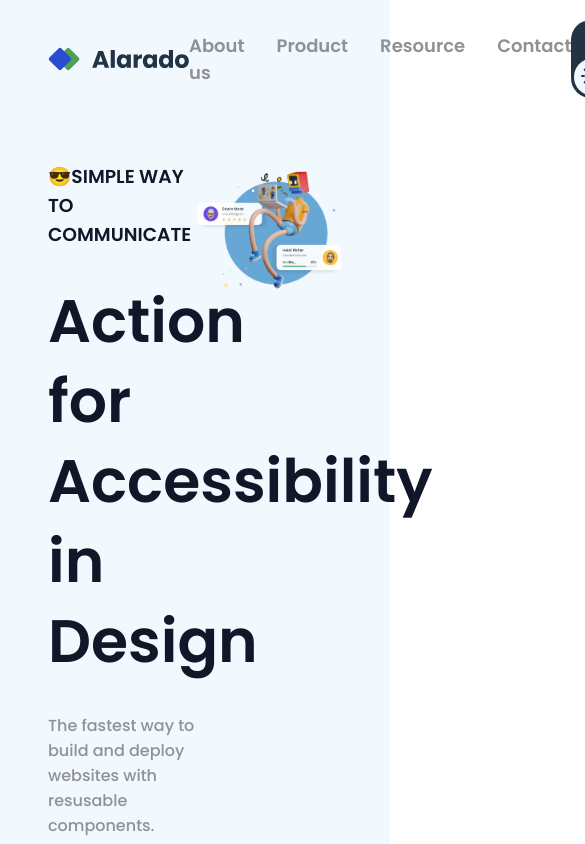
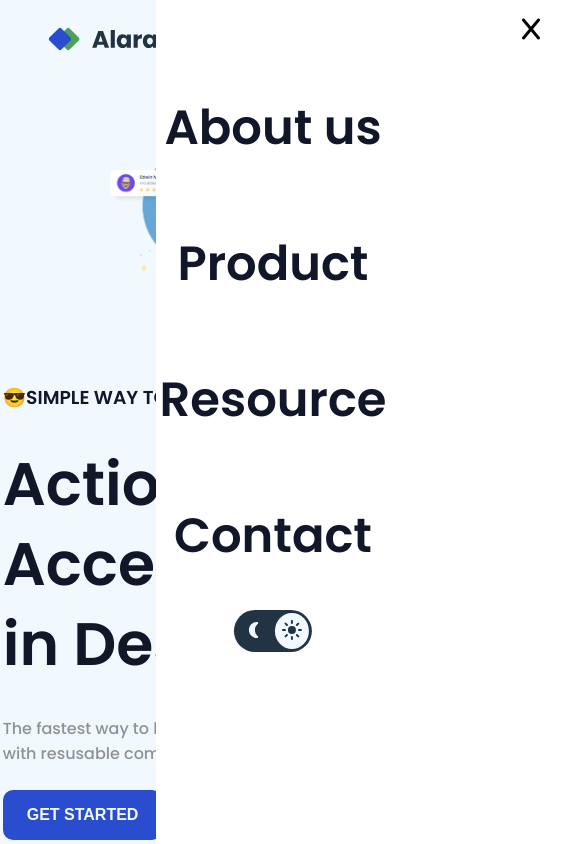
Before and after one commit to BRivasTorres/dev-challenges, a plain HTML site: page Simple Homepage/index.html in a window 390 px wide. Shown: the top 844 px of the page, 585 px wide, since content can reach past the window. Drawn offline with Linux system fonts and the light colour scheme.

Commit message:
Finish simple homepage proyect

```diff
--- a/Simple Homepage/index.html
+++ b/Simple Homepage/index.html
@@ -3,7 +3,9 @@
 <head>
     <meta charset="UTF-8">
     <meta name="viewport" content="width=device-width, initial-scale=1.0">
-    <link rel="stylesheet" href="styles.css">
+    <link rel="stylesheet" href="styles.css"><link rel="stylesheet" href="https://cdnjs.cloudflare.com/ajax/libs/font-awesome/6.5.1/css/all.min.css"
+        integrity="sha512-DTOQO9RWCH3ppGqcWaEA1BIZOC6xxalwEsw9c2QQeAIftl+Vegovlnee1c9QX4TctnWMn13TZye+giMm8e2LwA=="
+        crossorigin="anonymous" referrerpolicy="no-referrer" />
     <title>Simple Homepage</title>
 </head>
 <body>
@@ -11,10 +13,10 @@
         <header class="header">
             <img src="./imgs/alarado-icon-homepage.svg" alt="" class="header__img">
             <nav class="header__nav">
-                <li><a href="/">About us</a></li>
-                <li><a href="/">Product</a></li>
-                <li><a href="/">Resource</a></li>
-                <li><a href="/">Contact</a></li>
+                <li><a href="#">About us</a></li>
+                <li><a href="#">Product</a></li>
+                <li><a href="#">Resource</a></li>
+                <li><a href="#">Contact</a></li>
             </nav>
             <div class="header__theme">
                 <button class="theme__night">
@@ -24,6 +26,33 @@
                     <img src="./imgs/Sun_fill.svg" alt="">
                 </button>
             </div>
+
+            <nav class="header__nav--modal">
+                <div class="modal__open">
+                    <button class="open__btn">
+                        <i class="fa-solid fa-bars"></i>
+                    </button>
+                </div>
+                <div class="modal__close">
+                    <button class="close__btn">
+                        <i class="fa-solid fa-x"></i>
+                    </button>
+                    <ul class="close__ul">
+                        <li><a href="#">About us</a></li>
+                        <li><a href="#">Product</a></li>
+                        <li><a href="#">Resource</a></li>
+                        <li><a href="#">Contact</a></li>
+                    </ul>
+                    <div class="close__theme">
+                        <button class="close__night">
+                            <img src="./imgs/Moon_fill_light.svg" alt="">
+                        </button>
+                        <button class="close__sun">
+                            <img src="./imgs/Sun_fill.svg" alt="">
+                        </button>
+                    </div>
+                </div>
+            </nav>
         </header>
 
         <main class="main">
--- a/Simple Homepage/index.js
+++ b/Simple Homepage/index.js
@@ -1,9 +1,22 @@
 const themeLightBtn = document.querySelector(".theme__night")
 const themeSunBtn = document.querySelector(".theme__sun")
 const headerH2 = document.querySelector(".content__h2")
+const openNavMobile = document.querySelector(".open__btn")
+const closeNavMobile = document.querySelector(".close__btn")
+const navMobile = document.querySelector(".modal__close");
 const wrapperApp = document.querySelector(".wrapper")
 
 themeLightBtn.addEventListener("click", () => {
     document.body.classList.toggle("dark-mode")
     headerH2.style.color = "var(--ligth-mode)"
 })
+
+openNavMobile.addEventListener("click", () => {
+    navMobile.style.display = "block"
+    openNavMobile.style.display = "none"
+})
+
+closeNavMobile.addEventListener("click", () => {
+    navMobile.style.display = "none"
+    openNavMobile.style.display = "block"
+})
--- a/Simple Homepage/styles.css
+++ b/Simple Homepage/styles.css
@@ -44,6 +44,63 @@ body.dark-mode .wrapper {
     padding-top: 1.25rem;
 }
 
+.modal__close{
+    position: absolute;
+    top: 0;
+    right: 0;
+    background: #FFFFFF;
+    width: 60%;
+    height: 100vh;
+}
+
+.modal__open {
+    display: none;
+}
+
+.open__btn {
+    font-size: 2rem;
+    background-color: transparent;
+    border: none;
+    outline: transparent;
+}
+
+.close__btn {
+    background-color: transparent;
+    border: none;
+    outline: transparent;
+    font-size: 1.5rem;
+    padding: 1rem;
+    margin-bottom: 2rem;
+    position: relative;
+    right: -350px;
+}
+
+.open__btn:hover,
+.close__btn:hover {
+    cursor: pointer;
+}
+
+.close__ul {
+    font-size: 3rem;
+    gap: 4rem;
+    font-weight: 600;
+    display: flex;
+    flex-direction: column;
+    justify-content: space-between;
+    align-items: center;
+    margin-bottom: 2.4rem;
+}
+
+.close__theme {
+    position: relative;
+    left: 50%;
+    transform: translateX(-50%);
+}
+
+.close__ul>li>a {
+    color: var(--darck-color);
+}
+
 .header__nav {
     display: flex;
     gap:2rem;
@@ -61,13 +118,16 @@ body.dark-mode .wrapper {
     color: var(--darck-color);
 }
 
-.header__theme {
+.header__theme,
+.close__theme {
     background-color: #223344;
     border-radius: 100px;
     padding: 3px;
+    max-width: fit-content;
 }
 
-.header__theme > button {
+.header__theme > button,
+.close__theme > button {
     border: none;
     outline: transparent;
     color: var(--light-background);
@@ -78,12 +138,14 @@ body.dark-mode .wrapper {
     cursor: pointer;
 }
 
-.theme__night {
+.theme__night,
+.close__night {
     background-color: transparent;
     padding: 5px;
 }
 
-.theme__sun {
+.theme__sun,
+.close__sun {
     background-color: var(--light-background);
     border-radius: 100%;
     padding: 5px;
@@ -162,3 +224,28 @@ body.dark-mode .wrapper {
     gap: .3rem;
     color: #909193;
 }
+
+
+@media screen and (max-width: 1024px) {
+    .main {
+        display: flex;
+        flex-direction: column-reverse;
+        align-items: center;
+    }
+
+    .main__img {
+        width: 60%;
+        margin: 0 auto 6rem auto;
+    }
+}
+
+@media screen and (max-width: 740px) {
+    .header__nav,
+    .header__theme {
+        display: none;
+    }
+
+    .modal__open {
+        display: block;
+    }
+}
```
